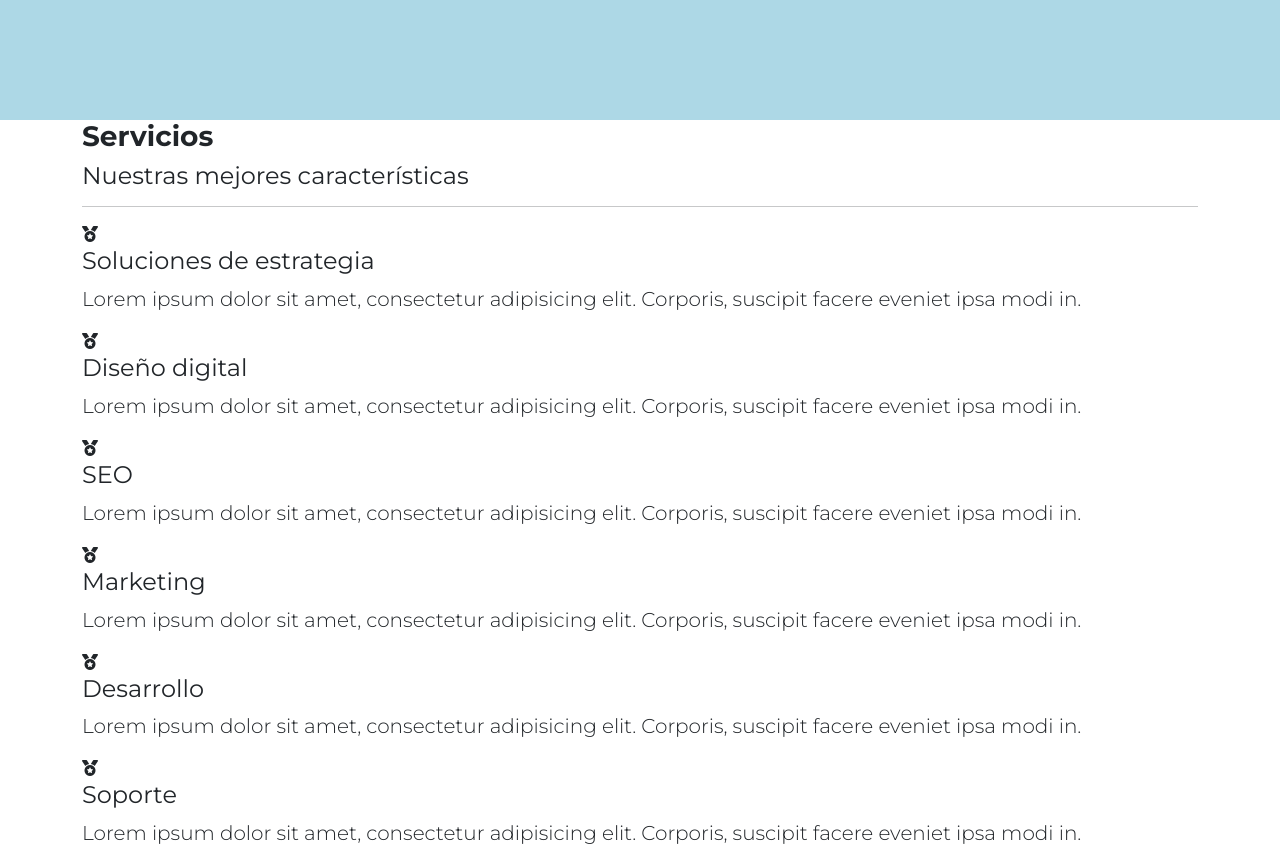
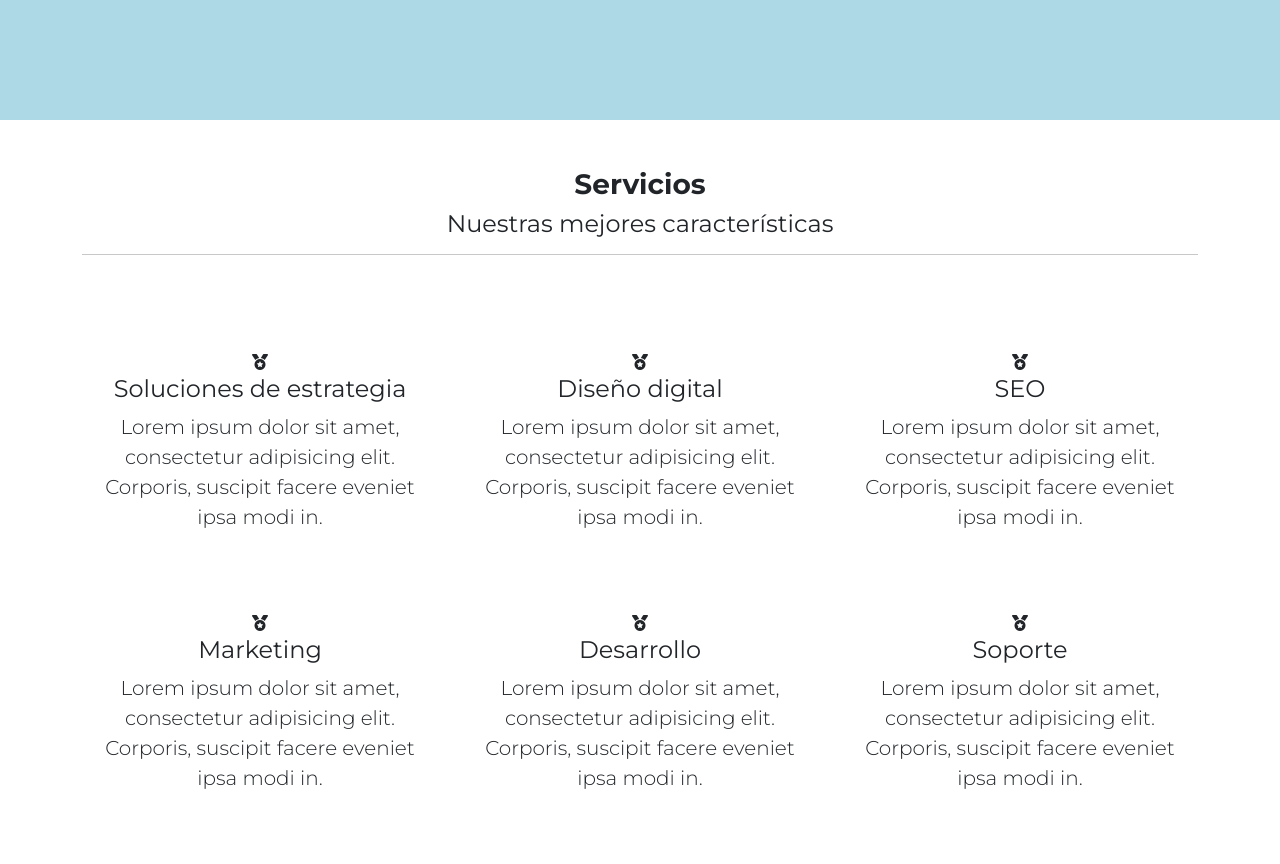
Before and after one commit to guswebdev/002-agency-100-sitios, a plain HTML site: page index.html in a window 1280 px wide. Shown: the part 680-1544 px from the top of the page. After the commit the page ends 1521 px from the top, so only its background shows below. Drawn offline with nearby package versions, Linux system fonts and the light colour scheme.

Commit message:
Creacion de la seccion de servicios

```diff
--- a/index.html
+++ b/index.html
@@ -74,13 +74,13 @@
             <div class="container">
                 <div class="row">
                     <!--Titulo-->
-                    <div class="col-12">
+                    <div class="col-12 text-center py-5">
                         <h3><b>Servicios</b></h3>
                         <h4>Nuestras mejores características</h4>
                         <hr>
                     </div>
                     <!-- info-1 -->
-                    <div class="col-12">
+                    <div class="col-12 col-md-6 col-lg-4 text-center p-3 my-3">
                         <span>
                             <i class="fa-solid fa-medal"></i>
                         </span>
@@ -90,7 +90,7 @@
                         </p>
                     </div>
                     <!-- info-2 -->
-                    <div class="col-12">
+                    <div class="col-12 col-md-6 col-lg-4 text-center p-3 my-3">
                         <span>
                             <i class="fa-solid fa-medal"></i>
                         </span>
@@ -100,7 +100,7 @@
                         </p>
                     </div>
                     <!-- info-3 -->
-                    <div class="col-12">
+                    <div class="col-12 col-md-6 col-lg-4 text-center p-3 my-3">
                         <span>
                             <i class="fa-solid fa-medal"></i>
                         </span>
@@ -110,7 +110,7 @@
                         </p>
                     </div>
                     <!-- info-4 -->
-                    <div class="col-12">
+                    <div class="col-12 col-md-6 col-lg-4 text-center p-3 my-3">
                         <span>
                             <i class="fa-solid fa-medal"></i>
                         </span>
@@ -120,7 +120,7 @@
                         </p>
                     </div>
                     <!-- info-5 -->
-                    <div class="col-12">
+                    <div class="col-12 col-md-6 col-lg-4 text-center p-3 my-3">
                         <span>
                             <i class="fa-solid fa-medal"></i>
                         </span>
@@ -130,7 +130,7 @@
                         </p>
                     </div>
                     <!-- info-6 -->
-                    <div class="col-12">
+                    <div class="col-12 col-md-6 col-lg-4 text-center p-3 my-3">
                         <span>
                             <i class="fa-solid fa-medal"></i>
                         </span>
@@ -142,6 +142,8 @@
                 </div>
             </div>
         </section>
+
+
     </main>
 
 
```
